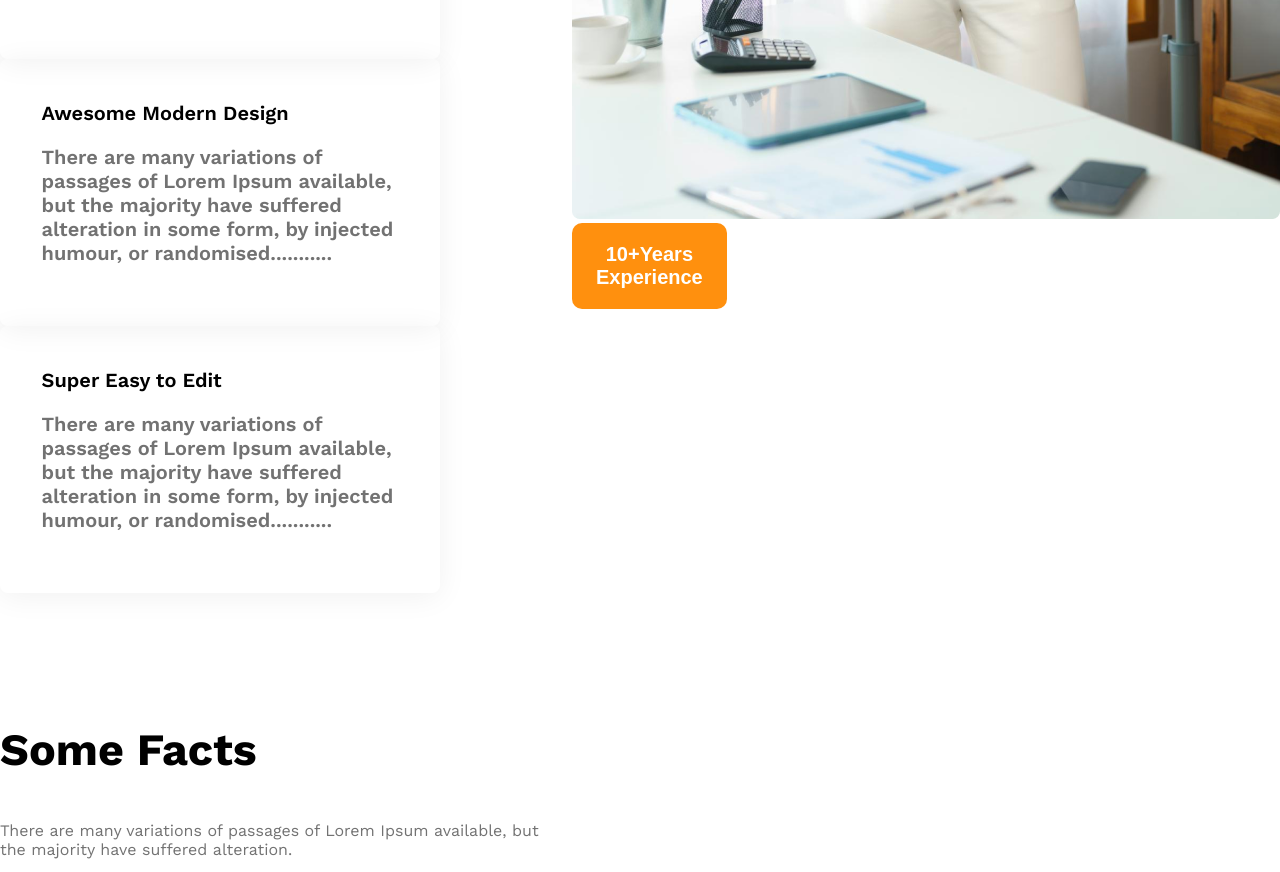
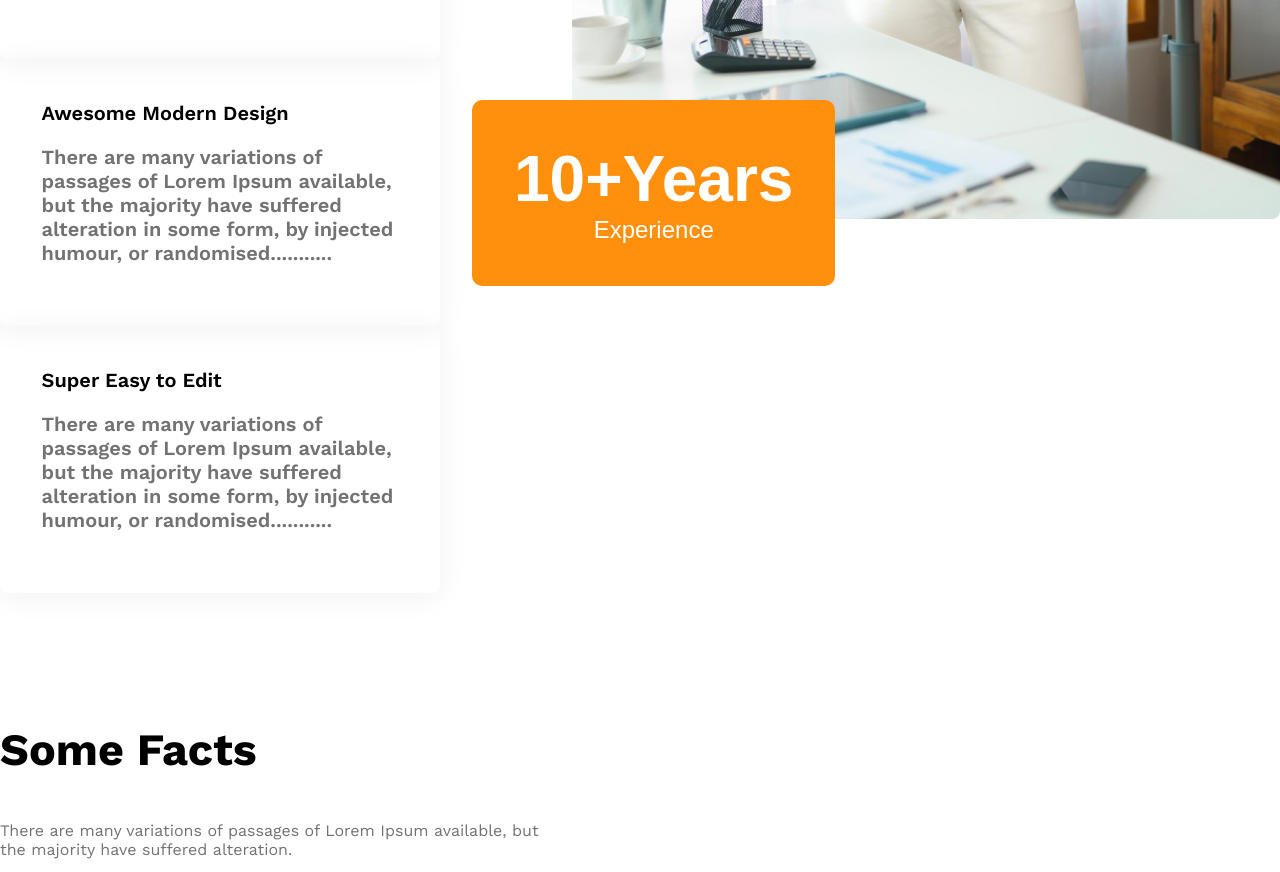
Before and after one commit to riaurko/g3-architects-website, a plain HTML site: page index.html in a window 1280 px wide. Shown: the part 2913-3785 px from the top of the page. Drawn offline with nearby package versions, Linux system fonts and the light colour scheme.

Commit message:
features section added completeley

```diff
--- a/style.css
+++ b/style.css
@@ -125,6 +125,17 @@ main > section {
     margin: 0px;
     margin-top: 0px;
 }
+#experience-badge {
+    padding: 2.625rem 2.625rem;
+    font-size: 1.5rem;
+    font-weight: 500;
+    margin-left: -6.25rem;
+    margin-top: -8rem;
+}
+#experience-year {
+    font-size: 4rem;
+    font-weight: 700;
+}
 
 /*! Some facts Related Styles */
 .facts-container {
```
